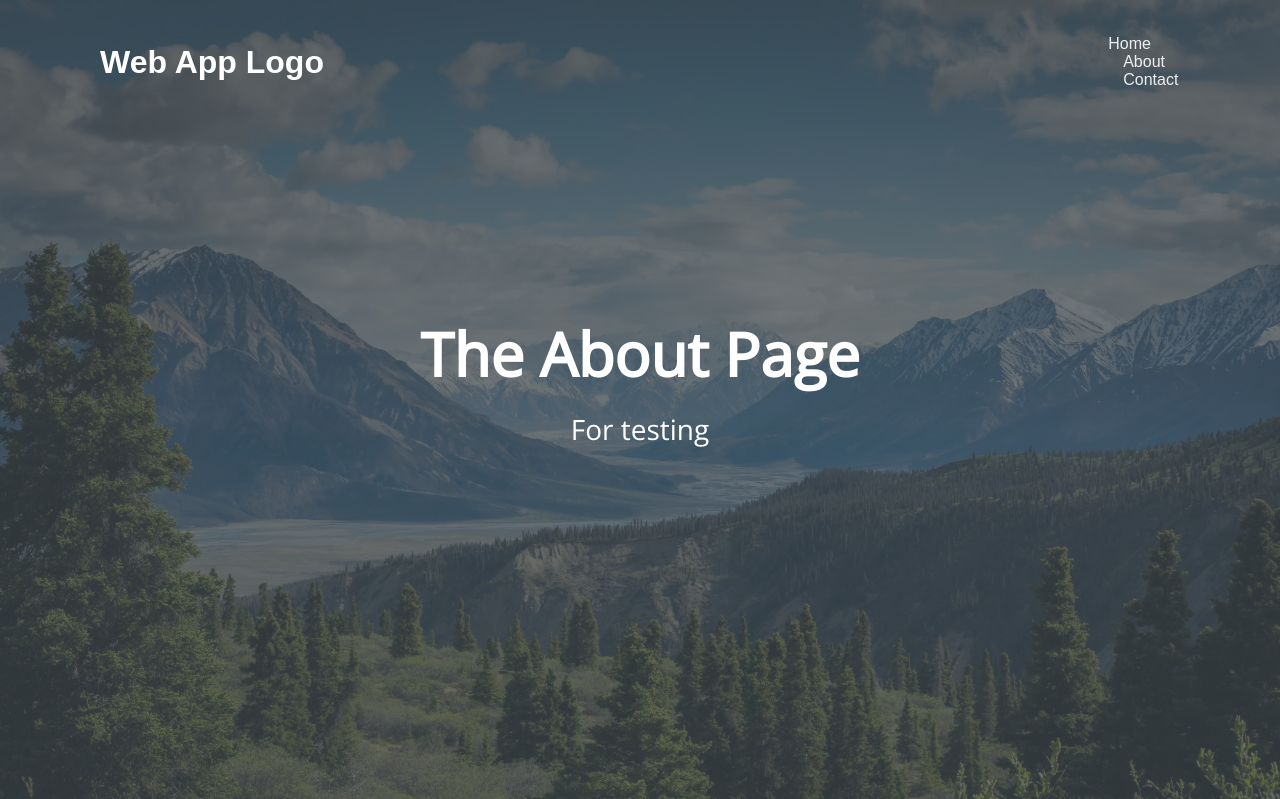
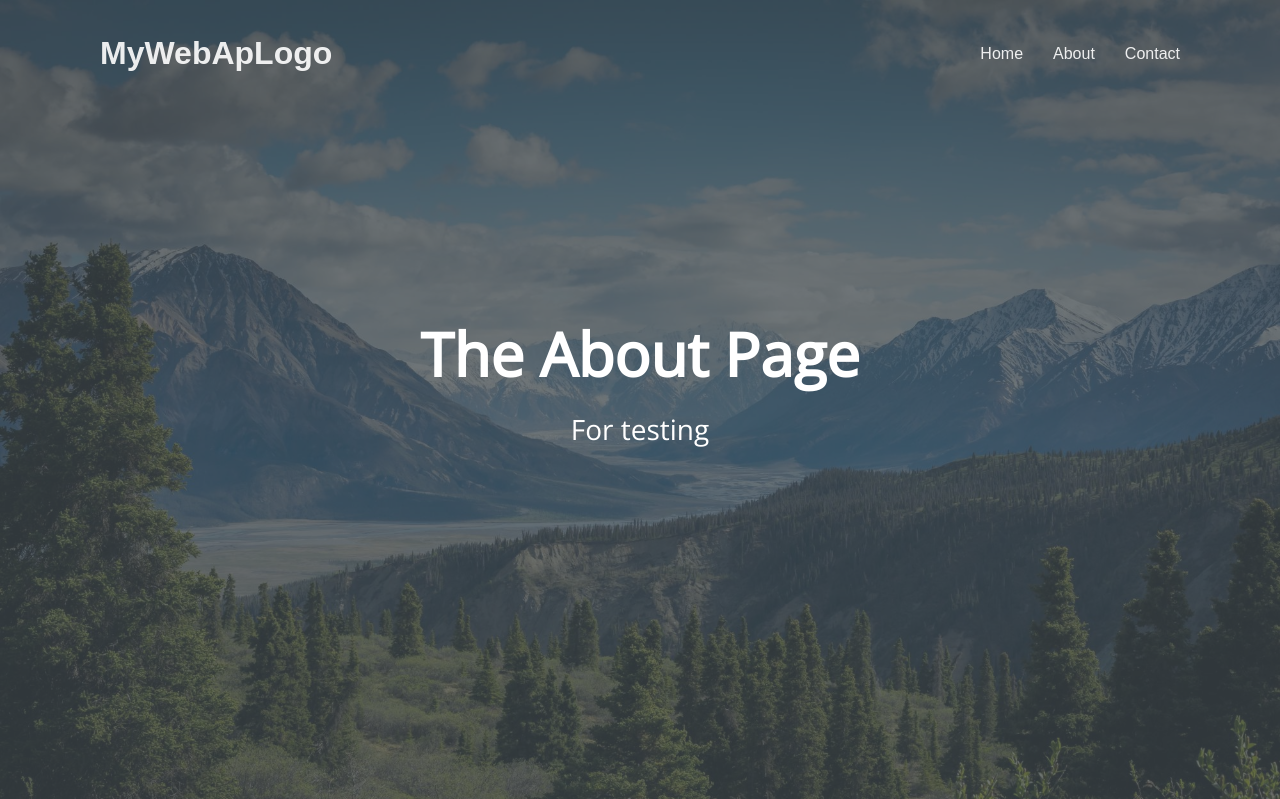
Before and after one commit to richardshill/myhellowebapp, a Django app: template collection/templates/about.html in a window 1280 px wide. Shown: the top 799 px of the page. Run offline with Django 3.2, Linux system fonts and the light colour scheme; the template is opened without the code that fills it, so the values that code supplies are empty; some libraries are stand-ins or nearby versions.

Commit message:
Fixed the topNav!
Deleted the <ul> </ul> in the nav list and now it works!

```diff
--- a/collection/templates/base.html
+++ b/collection/templates/base.html
@@ -24,13 +24,11 @@
 
     <body>
         <header>
-            <h1>Web App Logo</h1>
+		<h1><a href="#">MyWebApLogo</a></h1>
             <nav>
-                <ul>
                     <li><a href="{% url 'home' %}">Home</a></li>
                     <li><a href="{% url 'about' %}">About</a></li>
                     <li><a href="{% url 'contact' %}">Contact</a></li>
-                </ul>
             </nav>
         </header>
 
```
